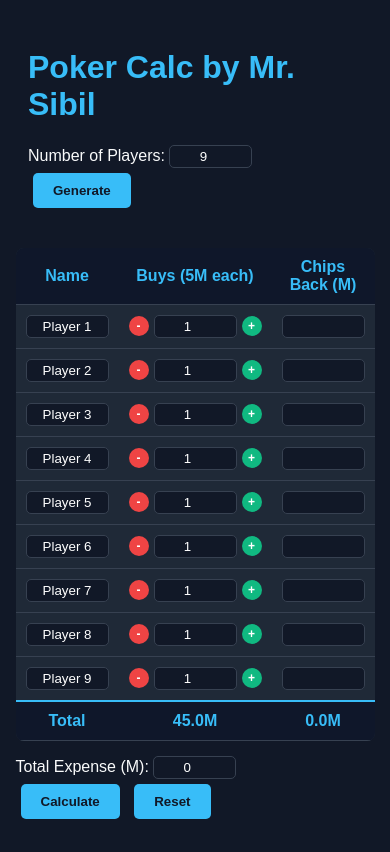
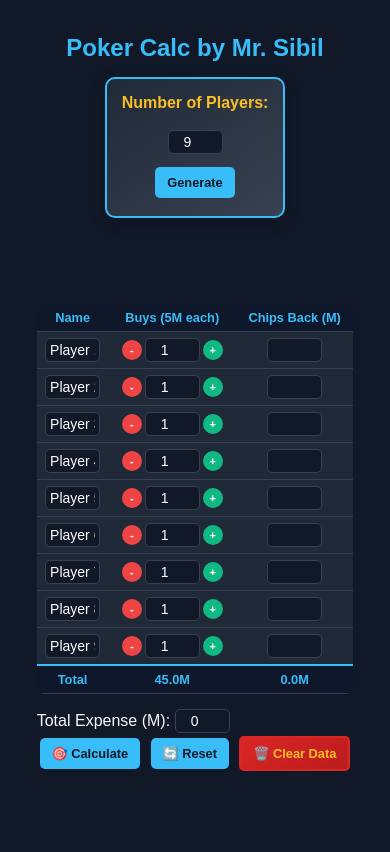
Before and after one commit to AshkanImmortal/poker, a plain HTML site: page index.html in a window 390 px wide. Drawn offline with Linux system fonts and the light colour scheme.

Commit message:
Enhance UI and functionality in Poker Calculator with improved controls, mobile responsiveness, and auto-save features

```diff
--- a/index.html
+++ b/index.html
@@ -110,7 +110,30 @@
       background-color: #7dd3fc;
     }
     .controls {
-      margin-bottom: 15px;
+      background: linear-gradient(145deg, #1f2937 0%, #374151 100%);
+      border: 2px solid #38bdf8;
+      border-radius: 10px;
+      padding: 15px;
+      margin-bottom: 20px;
+      display: flex;
+      align-items: center;
+      gap: 10px;
+      box-shadow: 0 4px 16px rgba(0,0,0,0.2);
+    }
+    .controls label {
+      color: #fbbf24;
+      font-weight: 600;
+      white-space: nowrap;
+    }
+    .save-status {
+      text-align: center;
+      margin: 8px 0 15px 0;
+      font-size: 0.8rem;
+      font-weight: 500;
+      padding: 4px 8px;
+      border-radius: 6px;
+      transition: all 0.3s ease;
+      min-height: 20px;
     }
     .result {
       background-color: #1f2937;
@@ -119,6 +142,94 @@
       width: 100%;
       max-width: 800px;
       margin-top: 20px;
+    }
+
+    /* Mobile Responsiveness */
+    @media (max-width: 768px) {
+      body {
+        padding: 10px;
+      }
+
+      h1 {
+        font-size: 1.8rem;
+        margin-bottom: 15px;
+      }
+
+      table {
+        max-width: 100%;
+        font-size: 0.9rem;
+      }
+
+      th, td {
+        padding: 8px 4px;
+      }
+
+      input {
+        width: 50px;
+        font-size: 14px;
+      }
+
+      .buy-controls {
+        gap: 3px;
+      }
+
+      .plus-btn, .minus-btn {
+        width: 22px;
+        height: 22px;
+        font-size: 12px;
+      }
+
+      button {
+        padding: 10px 16px;
+        margin: 4px;
+        font-size: 0.85rem;
+      }
+
+      .controls {
+        flex-direction: column;
+        align-items: center;
+        margin-bottom: 20px;
+      }
+
+      .controls label {
+        margin-bottom: 8px;
+      }
+
+      .save-status {
+        font-size: 0.75rem;
+        margin: 6px 0 12px 0;
+      }
+    }
+
+    @media (max-width: 480px) {
+      h1 {
+        font-size: 1.5rem;
+      }
+
+      table {
+        font-size: 0.8rem;
+      }
+
+      th, td {
+        padding: 6px 2px;
+      }
+
+      input {
+        width: 45px;
+        padding: 3px 4px;
+      }
+
+      .plus-btn, .minus-btn {
+        width: 20px;
+        height: 20px;
+        font-size: 11px;
+      }
+
+      button {
+        padding: 8px 12px;
+        margin: 3px;
+        font-size: 0.8rem;
+      }
     }
   </style>
 </head>
@@ -132,15 +243,83 @@
     <button onclick="generateTable()">Generate</button>
   </div>
 
+  <div id="saveIndicator" class="save-status"></div>
+
   <div id="tableContainer"></div>
 
   <script>
     const buyValue = 5; // million per buy
 
+    // Auto-save functionality
+    let autoSaveTimer;
+
+    function saveGameState() {
+      const count = parseInt(document.getElementById("playerCount").value);
+      const gameState = {
+        playerCount: count,
+        expense: document.getElementById("expense").value,
+        players: [],
+        timestamp: new Date().toISOString()
+      };
+
+      for (let i = 0; i < count; i++) {
+        gameState.players.push({
+          name: document.getElementById(`name_${i}`).value,
+          buys: document.getElementById(`buy_${i}`).value,
+          chipsBack: document.getElementById(`back_${i}`).value
+        });
+      }
+
+      localStorage.setItem('pokerGameState', JSON.stringify(gameState));
+      updateSaveIndicator();
+    }
+
+    function loadGameState() {
+      const savedState = localStorage.getItem('pokerGameState');
+      if (savedState) {
+        const gameState = JSON.parse(savedState);
+        document.getElementById("playerCount").value = gameState.playerCount;
+        // Don't set expense here - it will be set in generateTable()
+      }
+    }
+
+    function updateSaveIndicator() {
+      const indicator = document.getElementById('saveIndicator');
+      if (indicator) {
+        const savedState = localStorage.getItem('pokerGameState');
+        if (savedState) {
+          const gameState = JSON.parse(savedState);
+          const savedTime = new Date(gameState.timestamp);
+          const now = new Date();
+          const diffMinutes = Math.floor((now - savedTime) / (1000 * 60));
+
+          let timeText;
+          if (diffMinutes < 1) timeText = 'just now';
+          else if (diffMinutes < 60) timeText = `${diffMinutes}m ago`;
+          else timeText = `${Math.floor(diffMinutes / 60)}h ago`;
+
+          indicator.textContent = `💾 Saved ${timeText}`;
+          indicator.style.color = '#22c55e';
+          indicator.style.backgroundColor = 'rgba(34, 197, 94, 0.1)';
+        } else {
+          indicator.textContent = '';
+          indicator.style.backgroundColor = 'transparent';
+        }
+      }
+    }
+
+    function clearSavedData() {
+      localStorage.removeItem('pokerGameState');
+      localStorage.removeItem('pokerPlayerNames');
+      updateSaveIndicator();
+      alert('All saved data cleared!');
+    }
+
     function addBuy(playerIndex) {
       const buyInput = document.getElementById(`buy_${playerIndex}`);
       buyInput.value = parseInt(buyInput.value) + 1;
       updateTotals();
+      saveGameState();
     }
 
     function removeBuy(playerIndex) {
@@ -149,6 +328,7 @@
       if (currentValue > 0) {
         buyInput.value = currentValue - 1;
         updateTotals();
+        saveGameState();
       }
     }
 
@@ -207,17 +387,44 @@
           <label>Total Expense (M): </label>
           <input type="number" id="expense" value="0" min="0">
         </div>
-        <button onclick="calculate()">Calculate</button>
-        <button onclick="resetNumbers()">Reset</button>
+        <button onclick="calculate()">🎯 Calculate</button>
+        <button onclick="resetNumbers()">🔄 Reset</button>
+        <button onclick="clearSavedData()" style="background: linear-gradient(145deg, #dc2626 0%, #b91c1c 100%); border: 2px solid #dc2626; color: #fbbf24;">🗑️ Clear Data</button>
         <div id="resultContainer"></div>
       `;
 
-      // Add event listeners to update totals when inputs change
+      // Restore saved game state if it exists
+      const savedState = localStorage.getItem('pokerGameState');
+      if (savedState) {
+        const gameState = JSON.parse(savedState);
+        setTimeout(() => {
+          gameState.players.forEach((player, index) => {
+            if (document.getElementById(`name_${index}`)) {
+              document.getElementById(`name_${index}`).value = player.name;
+              document.getElementById(`buy_${index}`).value = player.buys;
+              document.getElementById(`back_${index}`).value = player.chipsBack;
+            }
+          });
+          document.getElementById("expense").value = gameState.expense || 0;
+          updateTotals();
+          updateSaveIndicator();
+        }, 100);
+      }
+
+      // Add event listeners to update totals and auto-save when inputs change
       setTimeout(() => {
         for (let i = 0; i < count; i++) {
-          document.getElementById(`buy_${i}`).addEventListener('input', updateTotals);
-          document.getElementById(`back_${i}`).addEventListener('input', updateTotals);
+          document.getElementById(`buy_${i}`).addEventListener('input', () => {
+            updateTotals();
+            saveGameState();
+          });
+          document.getElementById(`back_${i}`).addEventListener('input', () => {
+            updateTotals();
+            saveGameState();
+          });
+          document.getElementById(`name_${i}`).addEventListener('input', saveGameState);
         }
+        document.getElementById('expense').addEventListener('input', saveGameState);
         updateTotals();
       }, 0);
     }
@@ -280,8 +487,10 @@
       document.getElementById("expense").value = 0;
       document.getElementById("resultContainer").innerHTML = "";
       updateTotals();
+      saveGameState();
     }
 
+    loadGameState();
     generateTable();
   </script>
 
```
